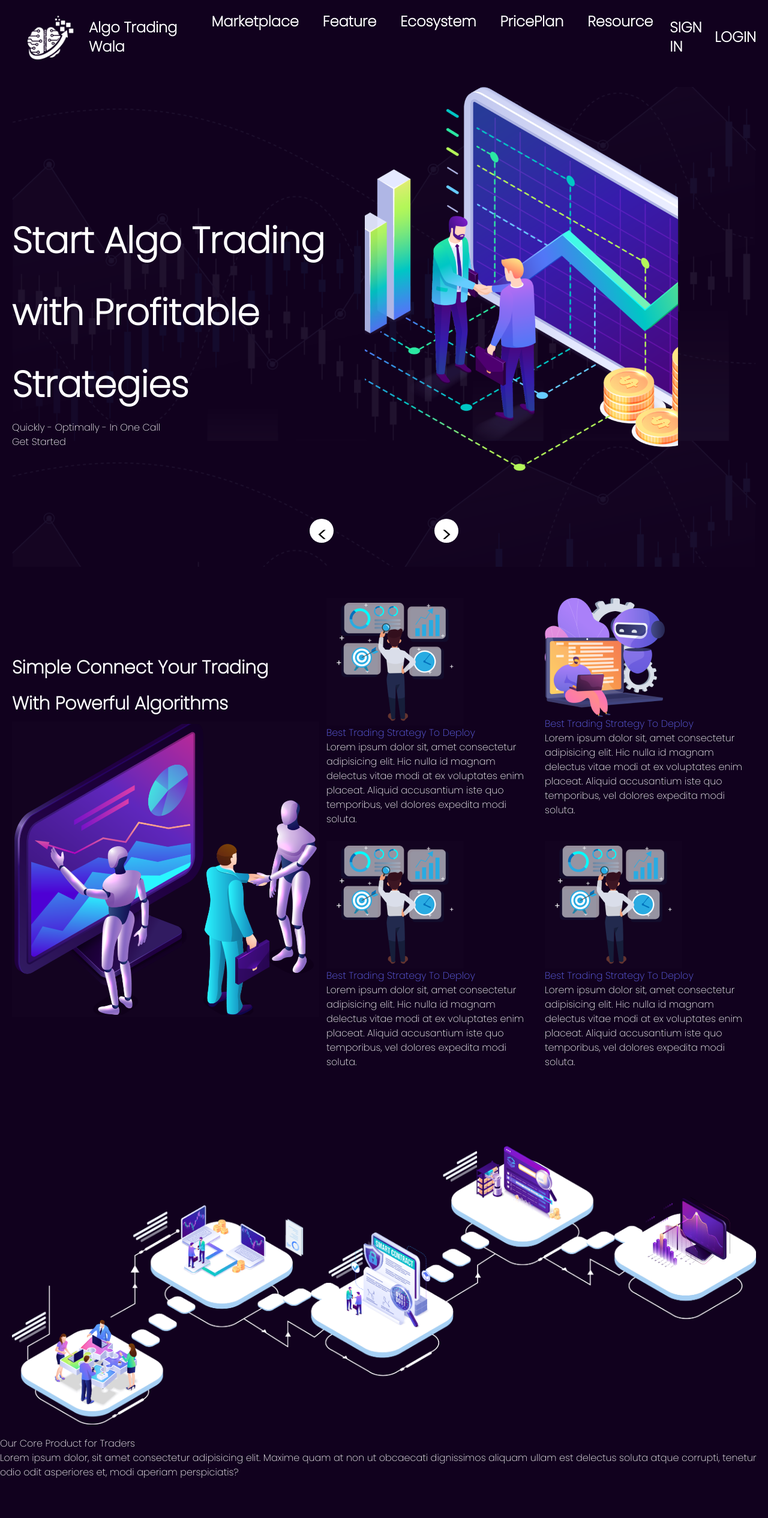
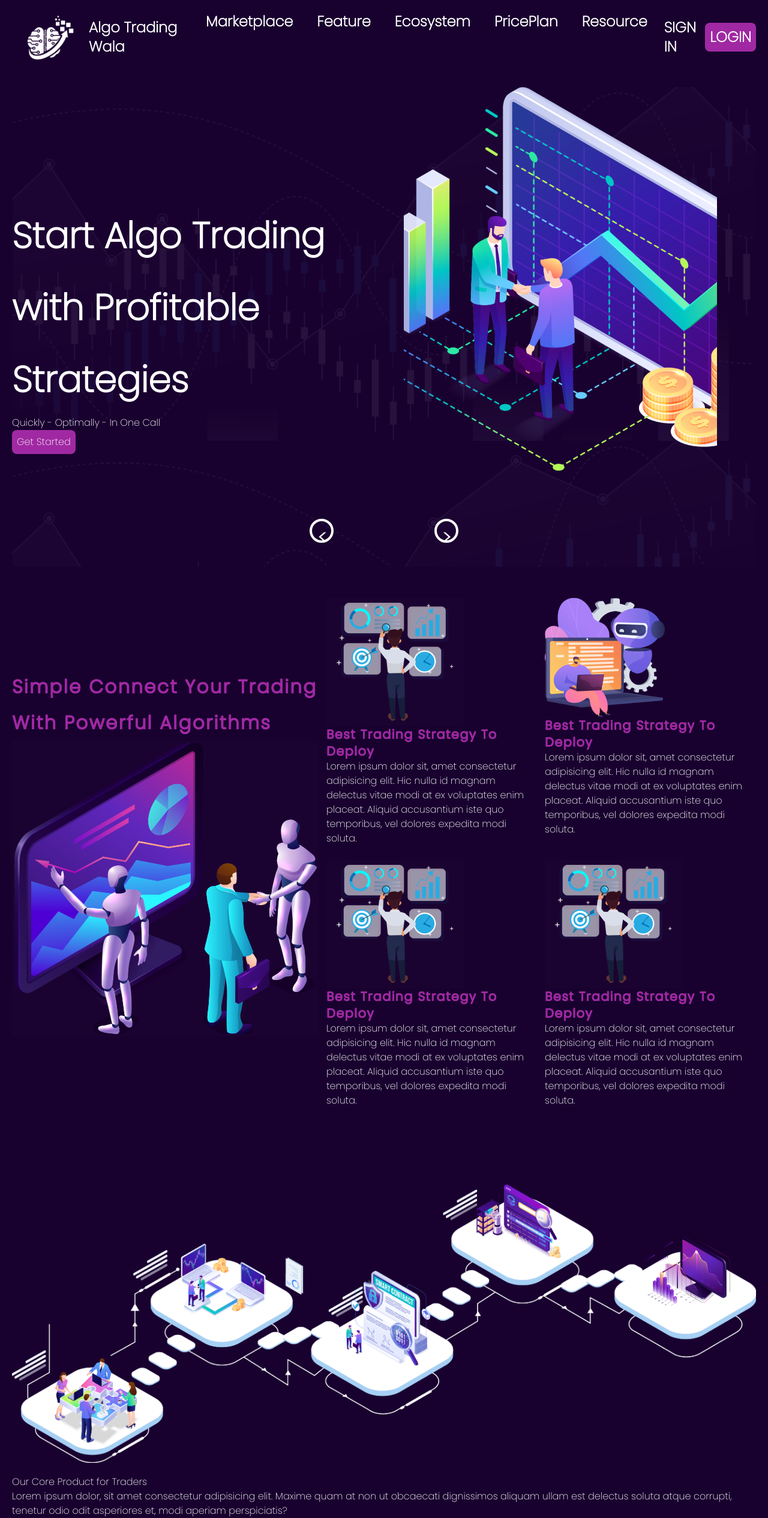
Before and after one commit to Rishab-Rana/Algo-Trading, a plain HTML site: page index.html in a window 1280 px wide. Shown: the whole page at 60% size. Before the commit the page ends 2467 px from the top, so only its background shows below. Drawn offline with nearby package versions, Linux system fonts and the light colour scheme.

Commit message:
fine touches on 1st and secound container

```diff
--- a/index.css
+++ b/index.css
@@ -1,7 +1,8 @@
 body{
-    background-color: #11011E;
+    background-color: #19012F;
     color: white;
     font-family: 'Poppins', sans-serif;
+    transition: ease 3s;
 }
 
 /* first container */
@@ -39,11 +40,10 @@ body{
     width: 40px;
     height: 40px;
     padding: 10px;
-    border: none;
     border-radius: 50%;
     z-index: 10px;
     cursor: pointer;
-    background-color: #fff;
+    color: #fff;
     font-size: 18px;
 }
 
--- a/index.html
+++ b/index.html
@@ -34,8 +34,8 @@
         </div>
         <!-- menu sign in and log in button -->
         <div class="nav-auth max-lg:hidden flex items-center text-2xl font-bold">
-            <div class="nav-btn-signIn mx-2">SIGN IN</div>
-            <div class="nav-btn-login">LOGIN</div>
+            <div class="nav-btn-signIn mx-2" >SIGN IN</div>
+            <div class="nav-btn-login p-2 rounded-lg" style="background-color: #A029A3;">LOGIN</div>
         </div>
     </div>
     <!-- navigation bar section ends -->
@@ -49,10 +49,10 @@
                 <div class="corosal-first-section-text m-auto">
                     <h1 class="font-black text-6xl leading-loose antialiased text-start max-lg:text-3xl">Start Algo Trading <br>with Profitable Strategies</h1>
                     <p>Quickly - Optimally - In One Call</p>
-                    <div class="container-banner-btn">Get Started</div>
+                    <div class="container-banner-btn p-2 rounded-lg max-w-fit" style="background-color: #A029A3;">Get Started</div>
                 </div>
                 <div class="corosal-first-section-banner">
-                    <img class="" src="Assests/Banner/banner-carosal-1.png">
+                    <img class="m-auto" src="Assests/Banner/banner-carosal-1.png">
                 </div>
             </div>
             <!-- secound corosal slide -->
@@ -60,10 +60,10 @@
                 <div class="corosal-Secound-section-text m-auto">
                     <h1 class="font-bold text-3xl leading-loose antialiased text-start">The Most dependable and fastest way to start Algo trading</h1>
                     <p>Quickly - Optimally - In One Call</p>
-                    <div class="container-banner-btn">Get Started</div>
+                    <div class="container-banner-btn p-2 rounded-lg max-w-fit" style="background-color: #A029A3;">Get Started</div>
                 </div>
                 <div class="corosal-Secound-section-banner">
-                    <img src="Assests/Banner/banner-carosal-3.png" alt="">
+                    <img class="m-auto" src="Assests/Banner/banner-carosal-3.png" alt="">
                 </div>
             </div>
             <!-- third corosal slide -->
@@ -71,16 +71,15 @@
                 <div class="corosal-third-section-text m-auto">
                     <h1 class="font-bold text-3xl leading-loose antialiased text-start">Start Algo Trading with Profitable Strategies</h1>
                     <p>Quickly - Optimally - In One Call</p>
-                    <div class="container-banner-btn">Get Started</div>
+                    <div class="container-banner-btn p-2 rounded-lg max-w-fit" style="background-color: #A029A3;">Get Started</div>
                 </div>
                 <div class="corosal-third-section-banner">
-                    <img src="Assests/Banner/banner-carosal-3.png" alt="">
+                    <img class="m-auto" src="Assests/Banner/banner-carosal-3.png" alt="">
                 </div>
             </div>
             <!-- Control buttons -->
-            <button class="btn btn-next text-black text-3xl font-black">></button>
-            <button class="btn btn-prev text-black text-3xl font-black">
-                < </button>
+            <button class="btn btn-next text-3xl border-4 border-white font-bold">></button>
+            <button class="btn btn-prev text-3xl border-4 border-white font-bold"><</button>
         </div>
     </div>
 
@@ -91,35 +90,36 @@
     <div class="secound-section p-5">
         <div class="container-secound-row-1 flex max-lg:flex-col">
             <div class="secound-section-col-1 max-w-lg m-auto">
-                <h1 class="text-center font-bold text-3xl leading-loose antialiased text-start">Simple Connect Your Trading <br> With Powerful Algorithms</h1>
+                <h1 class="text-center font-bold text-3xl leading-loose antialiased text-start font-bold text-3xl tracking-widest" style="color: #A029A3; text-shadow: 0px 1px, 1px 0px, 1px 1px;">
+                    Simple Connect Your Trading <br> With Powerful Algorithms</h1>
                 <img src="Assests/Secound-container/6055209-201-converted-1@2x.png" alt=""
-                    class="max-lg:max-w-xs max-lg:py-5 max-lg:m-auto">
+                    class="max-lg:max-w-xs max-lg:py-5 max-lg:m-auto ">
             </div>
             <div class="secound-section-col-2 grid grid-cols-2 m-auto">
                 <div class="box-1 p-3 max-w-sm max-lg:text-xs">
                     <img src="Assests/Secound-container/13500138-dec06-converted-1@2x.png" alt="">
-                    <h1 class="text-indigo-500">Best Trading Strategy To Deploy</h1>
+                    <h1 class="text-indigo-500 text-xl tracking-widest" style="color: #A029A3; font-weight:bold; text-shadow: 0px 1px, 1px 0px, 1px 1px;">Best Trading Strategy To Deploy</h1>
                     <p>Lorem ipsum dolor sit, amet consectetur adipisicing elit.
                         Hic nulla id magnam delectus vitae modi at ex voluptates enim placeat.
                         Aliquid accusantium iste quo temporibus, vel dolores expedita modi soluta.</p>
                 </div>
                 <div class="box-2 p-3 max-w-sm max-lg:text-xs">
                     <img src="Assests/Secound-container/12291073-wavy-tech21-single06-converted-1@2x.png" alt="">
-                    <h1 class="text-indigo-500">Best Trading Strategy To Deploy</h1>
+                    <h1 class="text-indigo-500 text-xl tracking-widest" style="color: #A029A3; font-weight:bold; text-shadow: 0px 1px, 1px 0px, 1px 1px;">Best Trading Strategy To Deploy</h1>
                     <p>Lorem ipsum dolor sit, amet consectetur adipisicing elit.
                         Hic nulla id magnam delectus vitae modi at ex voluptates enim placeat.
                         Aliquid accusantium iste quo temporibus, vel dolores expedita modi soluta.</p>
                 </div>
                 <div class="box-3 p-3 max-w-sm max-lg:text-xs">
                     <img src="Assests/Secound-container/13500138-dec06-converted-1@2x.png" alt="">
-                    <h1 class="text-indigo-500">Best Trading Strategy To Deploy</h1>
+                    <h1 class="text-indigo-500 text-xl tracking-widest" style="color: #A029A3; font-weight:bold; text-shadow: 0px 1px, 1px 0px, 1px 1px;">Best Trading Strategy To Deploy</h1>
                     <p>Lorem ipsum dolor sit, amet consectetur adipisicing elit.
                         Hic nulla id magnam delectus vitae modi at ex voluptates enim placeat.
                         Aliquid accusantium iste quo temporibus, vel dolores expedita modi soluta.</p>
                 </div>
                 <div class="box-3 p-3 max-w-sm max-lg:text-xs">
                     <img src="Assests/Secound-container/13500138-dec06-converted-1@2x.png" alt="">
-                    <h1 class="text-indigo-500">Best Trading Strategy To Deploy</h1>
+                    <h1 class="text-indigo-500 text-xl tracking-widest" style="color: #A029A3; font-weight:bold; text-shadow: 0px 1px, 1px 0px, 1px 1px;">Best Trading Strategy To Deploy</h1>
                     <p>Lorem ipsum dolor sit, amet consectetur adipisicing elit.
                         Hic nulla id magnam delectus vitae modi at ex voluptates enim placeat.
                         Aliquid accusantium iste quo temporibus, vel dolores expedita modi soluta.</p>
@@ -142,8 +142,8 @@
 
     <!-- thrid container starts -->
     <div class="container">
-        <h1>Our Core Product for Traders</h1>
-        <p>Lorem ipsum dolor, sit amet consectetur adipisicing elit.
+        <h1 class="mx-5">Our Core Product for Traders</h1>
+        <p class="mx-5">Lorem ipsum dolor, sit amet consectetur adipisicing elit.
             Maxime quam at non ut obcaecati dignissimos aliquam ullam est delectus soluta atque corrupti,
             tenetur odio odit asperiores et, modi aperiam perspiciatis?</p>
     </div>
```
